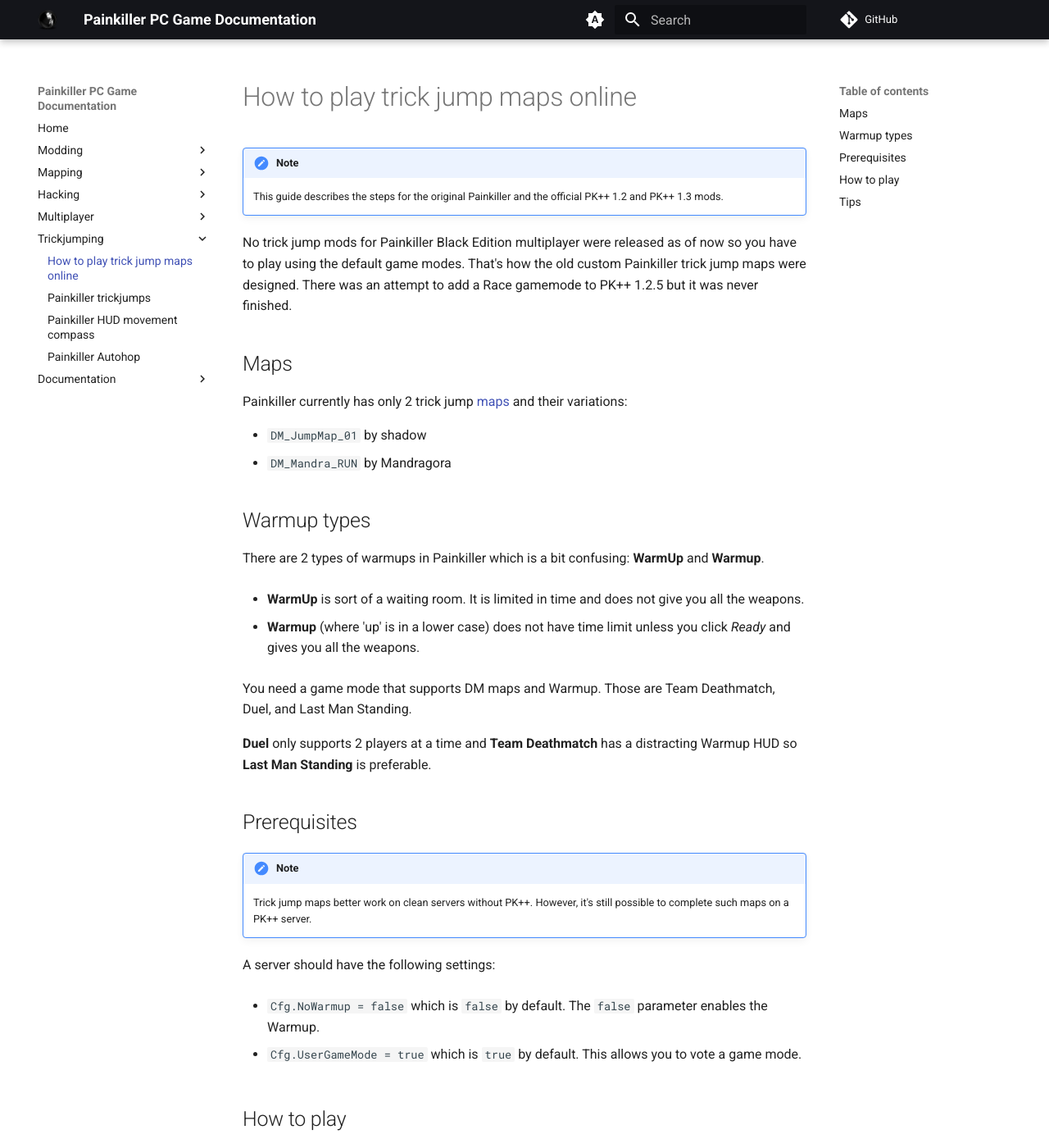
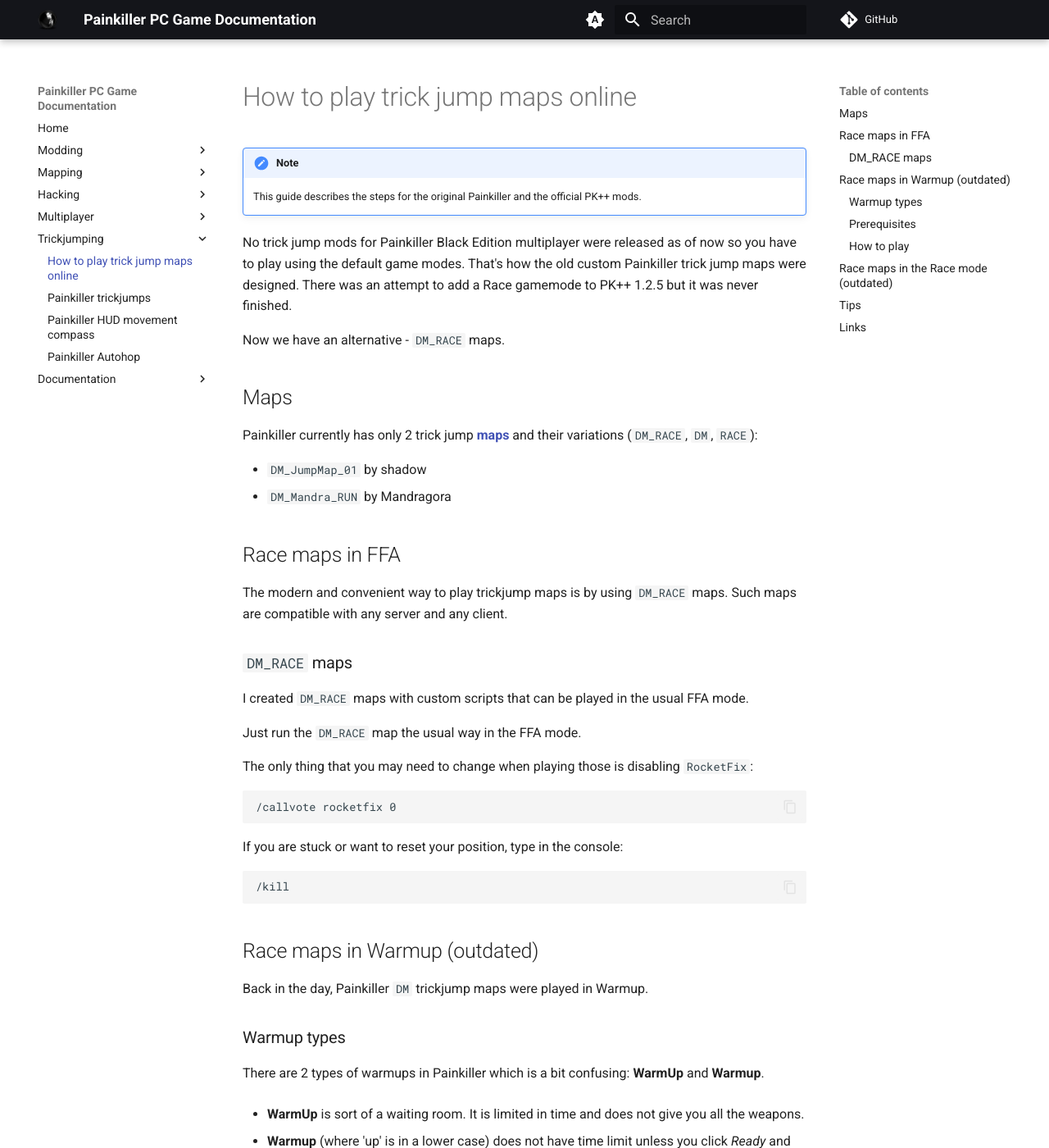
Before and after one commit to t3r6/pkdocs, an MkDocs documentation site: the page built from docs/guides/trickjumping/pk-tj-howto.md, in a window 1280 px wide and 1400 px high. Shown: the whole window at 82% size. Built offline with MkDocs 1.6.1 and Material for MkDocs 9.7.7, drawn with Linux system fonts in a browser that asks for light colours; comment, search, counter and statistics services are not loaded; some of the changed text lies outside the part shown.

Commit message:
docs: Update trickjump guides

````diff
--- a/docs/guides/trickjumping/pk-tj-howto.md
+++ b/docs/guides/trickjumping/pk-tj-howto.md
@@ -1,18 +1,46 @@
 # How to play trick jump maps online
 
 !!! Note
-    This guide describes the steps for the original Painkiller and the official PK++ 1.2 and PK++ 1.3 mods.
+    This guide describes the steps for the original Painkiller and the official PK++ mods.
 
 No trick jump mods for Painkiller Black Edition multiplayer were released as of now so you have to play using the default game modes. That's how the old custom Painkiller trick jump maps were designed. There was an attempt to add a Race gamemode to PK++ 1.2.5 but it was never finished.
 
+Now we have an alternative - `DM_RACE` maps.
+
 ## Maps
 
-Painkiller currently has only 2 trick jump [maps](https://www.moddb.com/games/painkiller/addons/trickjump-and-race-maps-for-painkiller) and their variations:
+Painkiller currently has only 2 trick jump [**maps**](https://www.moddb.com/games/painkiller/addons/trickjump-and-race-maps-for-painkiller) and their variations (`DM_RACE`, `DM`, `RACE`):
 
 - `DM_JumpMap_01` by shadow
 - `DM_Mandra_RUN` by Mandragora
 
-## Warmup types
+## Race maps in FFA
+
+The modern and convenient way to play trickjump maps is by using `DM_RACE` maps. Such maps are compatible with any server and any client.
+
+### `DM_RACE` maps
+
+I created `DM_RACE` maps with custom scripts that can be played in the usual FFA mode.
+
+Just run the `DM_RACE` map the usual way in the FFA mode.
+
+The only thing that you may need to change when playing those is disabling `RocketFix`:
+
+```
+/callvote rocketfix 0
+```
+
+If you are stuck or want to reset your position, type in the console:
+
+```
+/kill
+```
+
+## Race maps in Warmup (outdated)
+
+Back in the day, Painkiller `DM` trickjump maps were played in Warmup.
+
+### Warmup types
 
 There are 2 types of warmups in Painkiller which is a bit confusing: **WarmUp** and **Warmup**.
 
@@ -24,10 +52,7 @@
 
 **Duel** only supports 2 players at a time and **Team Deathmatch** has a distracting Warmup HUD so **Last Man Standing** is preferable.
 
-## Prerequisites
-
-!!! Note
-    Trick jump maps better work on clean servers without PK++. However, it's still possible to complete such maps on a PK++ server.
+### Prerequisites
 
 A server should have the following settings:
 
@@ -35,7 +60,7 @@
 
 - `Cfg.UserGameMode = true` which is `true` by default. This allows you to vote a game mode.
 
-## How to play
+### How to play
 
 1. Join the server with the enabled Warmup.
 2. Vote a gamemode (`lms` stands for **Last Man Standing**) in the game console (backtick key):
@@ -66,14 +91,44 @@
 
     `/callvote rocketfix 0`
 
-8. *Optional*. You can disble PK++ feature ProPlus. This feature is enabled on PK++ servers by default and it reduces the jump height a little and how rockets work in general. Run the following command to disable it:
-
-    `/callvote proplus 0`
-
-9. *Optional*. You can enable an alternative way of doing rocket jumps with the **Forward Rocket Jump** standard Painkiller feature. This will allow you to use special button that performs a rocket jump in one click. Forward Rocket Jump is usually turned off on PK++ servers. Run the following command to enable it:
+8. *Optional*. You can enable an alternative way of doing rocket jumps with the **Forward Rocket Jump** standard Painkiller feature. This will allow you to use special button that performs a rocket jump in one click. Forward Rocket Jump is usually turned off on PK++ servers. Run the following command to enable it:
 
     `/callvote allowforwardrj 1`
+
+## Race maps in the Race mode (outdated)
+
+Currently, those `RACE` maps can only be played in [PK++ by Thresher](https://www.moddb.com/mods/painkiller-pk-archive/downloads/pk-12-revised-race-mode-by-thresher).
+
+1. Install the usual PK++ 1.2.1.64 first.
+
+2. Copy .pak files from the Builds folder of this archive to `..\Painkiller\Data`
+
+3. Copy maps from the Maps directory to `..\Painkiller\Data`
+
+4. Create a game shortcut with the following parameter: `..\Painkiller\Bin\Painkiller.exe -lscripts PKplusplus_1.2_004.pak`
+where you can use a different `.pak` version as well.
+
+5. Run map `RACE_Psycho` in the RACE mode.
+
+6. Kick all bots
+
+    ```
+    /botminplayers 0
+    /kickallbots
+    ```
+
+7. Change the map:
+
+    ```
+    /callvote map RACE_JumpMap_01
+    ```
 
 ## Tips
 
 You can enable speed meter by typing `/speedmeter 1` via the in-game console to track your speed. Use additional HUD scripts to track the [movement keys](pk-hud-movement-compass.md).
+
+## Links
+
+[Trickjump **maps**](https://www.moddb.com/games/painkiller/addons/trickjump-and-race-maps-for-painkiller)
+
+[PK++ RACE](https://www.moddb.com/mods/painkiller-pk-archive/downloads/pk-12-revised-race-mode-by-thresher)
````
Also changed, not shown: docs/guides/trickjumping/pk-autohop.md (+1 -1 lines), docs/guides/trickjumping/pk-trickjumps.md (+5 -5 lines).
